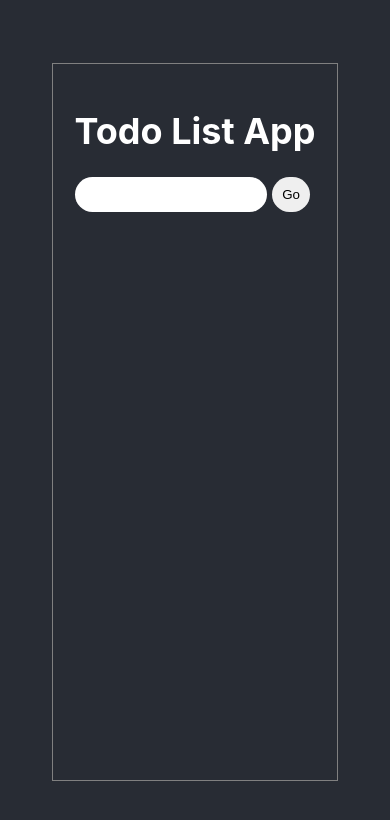
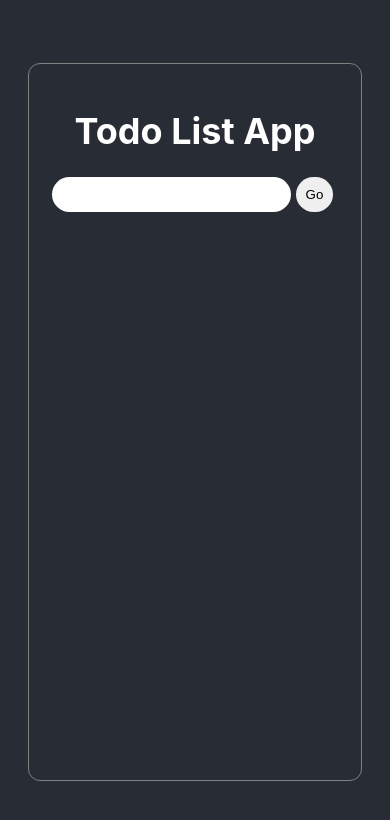
Before and after one commit to okekevicktur/todo-app, a React (Create React App) app: page / in a window 390 px wide. Shown: the top 820 px of the page. Built offline with nearby package versions, Linux system fonts and the light colour scheme.

Commit message:
responsiveness fixed

```diff
--- a/src/App.css
+++ b/src/App.css
@@ -8,7 +8,7 @@
 .container {
   display: flex;
   height: 80vh;
-  min-width: 50%;
+  width: 75%;
   border: 1px solid grey;
   padding: 20px;
   flex-direction: column;
@@ -17,6 +17,7 @@
   color: white;
   overflow: hidden;
   overflow-y: scroll;
+  border-radius: 12px;
 }
 .container::-webkit-scrollbar {
   width: 5px;
@@ -54,6 +55,7 @@ button {
   display: flex;
   flex-direction: column;
   align-items: center;
+  width: 95%;
 }
 .singleTodo {
   border-radius: 30px;
```
